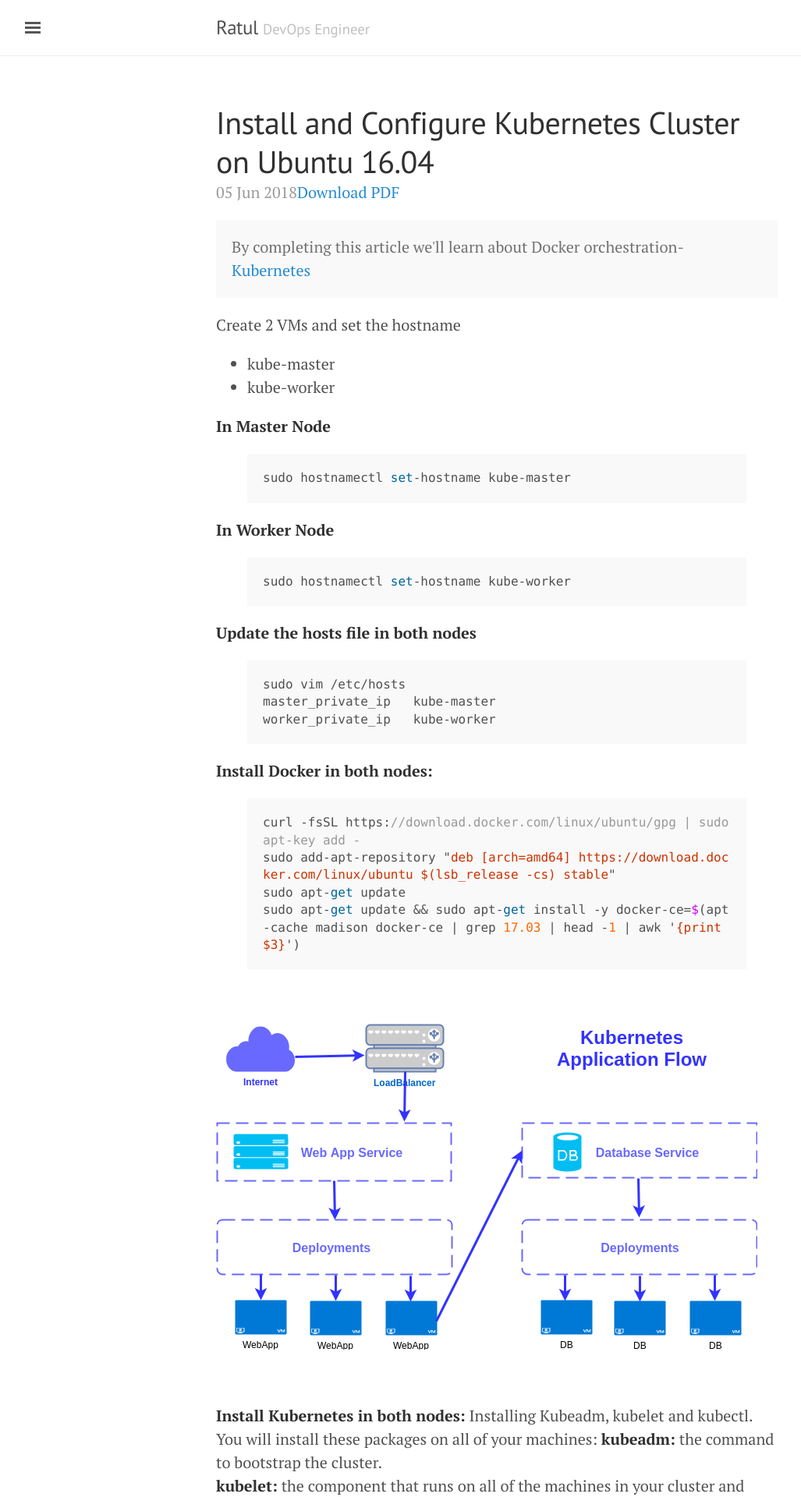
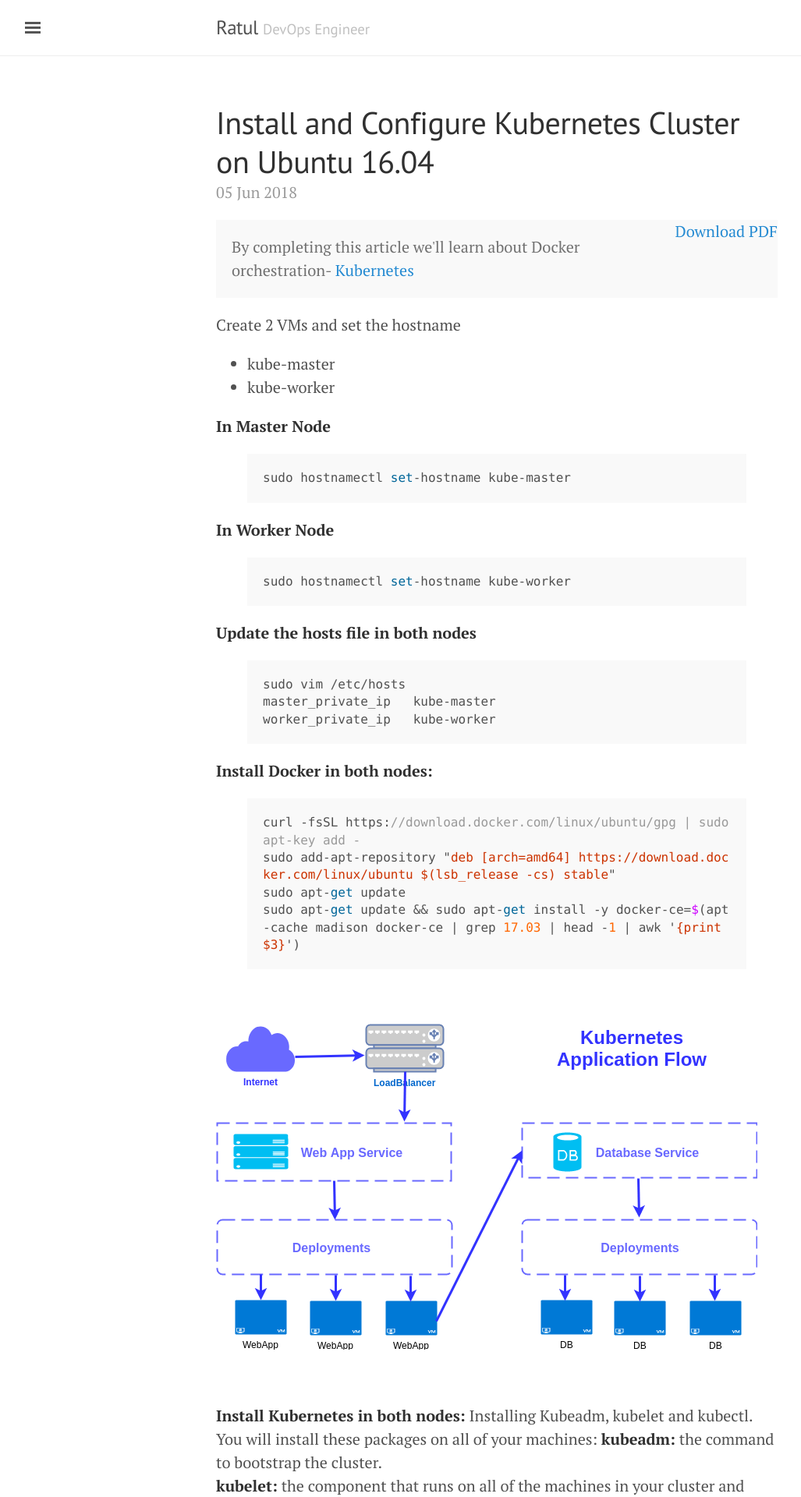
Before and after one commit to ratulbasak/ratulbasak.github.io, a Jekyll site: the page built from _posts/2018-06-05-Configure-Kubernetes-Cluster-on-Ubuntu.md, in a window 1280 px wide. Shown: the top 1920 px of the page at 78% size, without its empty margins (3-1030 px from the left). Built offline with Jekyll 4.4.1, drawn with Linux system fonts in a browser that asks for light colours; nearby versions of some CDN libraries.

Commit message:
changing sidebar.html,head.html and added .js file

```diff
--- a/_layouts/post.html
+++ b/_layouts/post.html
@@ -5,7 +5,7 @@ layout: default
 <div id="pdf">
   <div class="post">
     <h1 class="post-title">{{ page.title }}</h1>
-    <span class="post-date">{{ page.date | date_to_string }}<a align="right" href="javascript:genPDF()">Download PDF</a></span>
+    <span class="post-date">{{ page.date | date_to_string }}</span>  <a href="javascript:genPDF()" style="float:right">Download PDF</a>
 
     {{ content }}
   </div>
```
